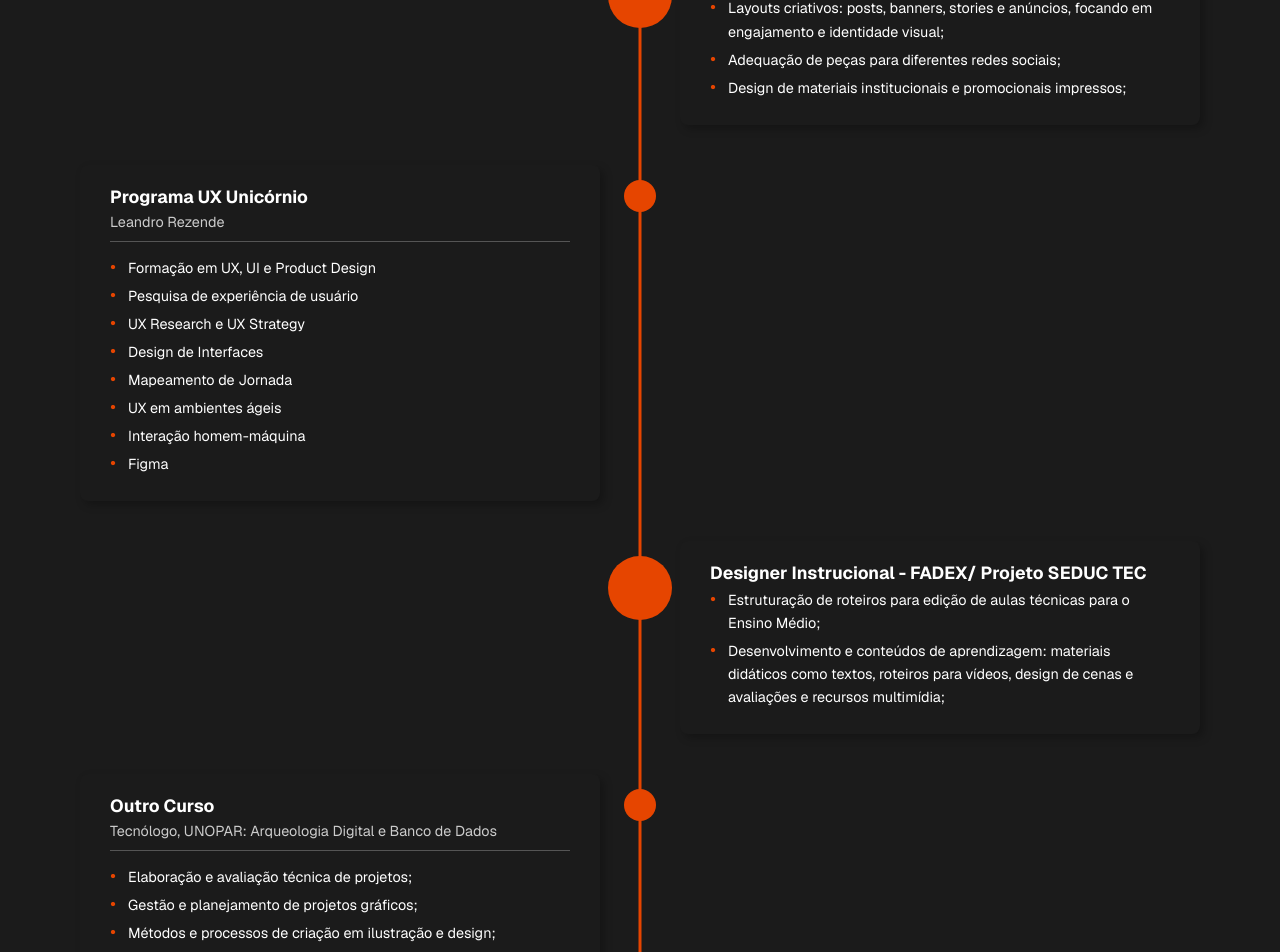
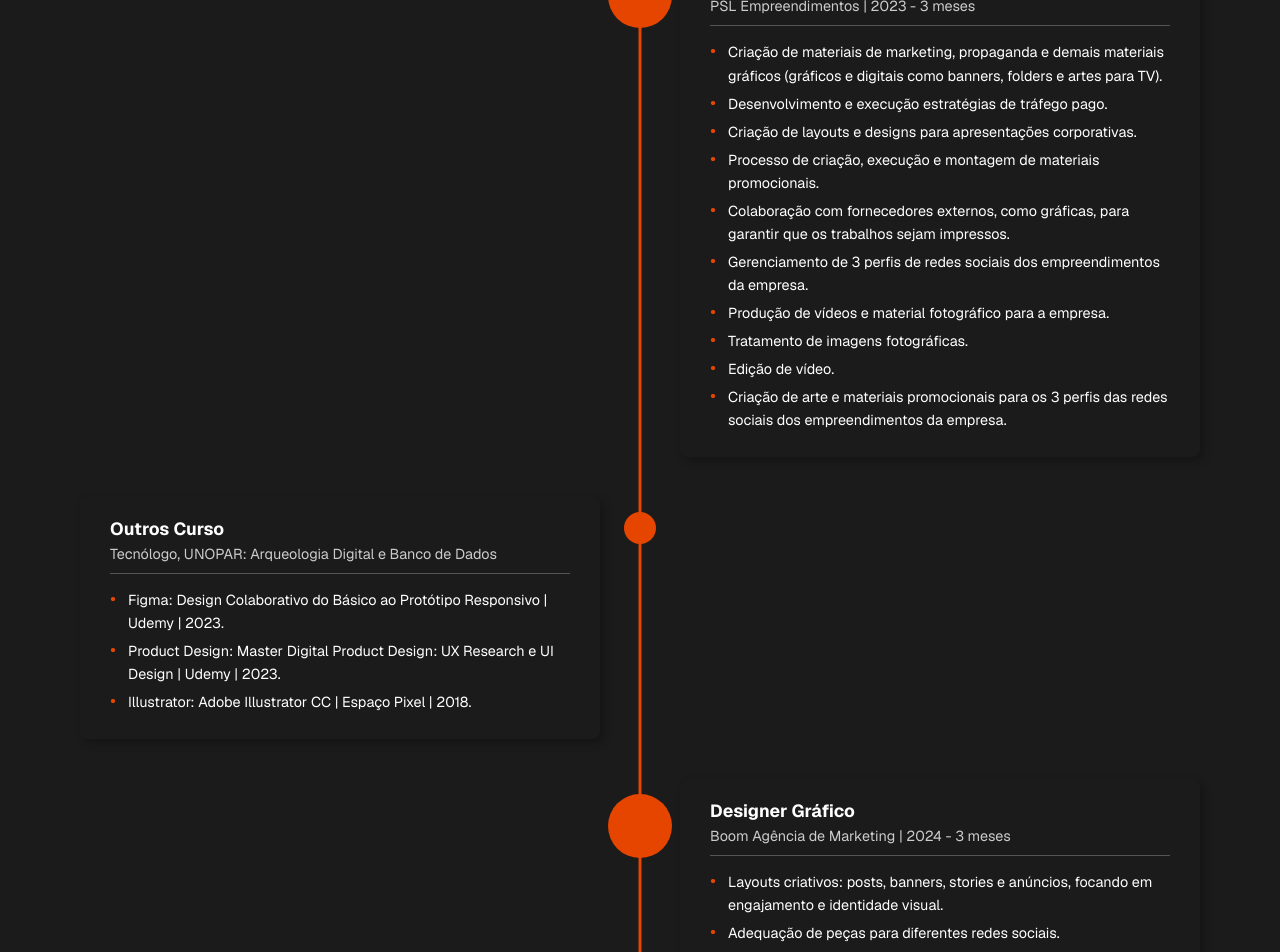
Before and after one commit to dataskeptic/gio-portfolio, a Next.js app: page / in a window 1280 px wide. Shown: the part 4420-5372 px from the top of the page. Built offline with nearby package versions, Linux system fonts and the light colour scheme.

Commit message:
fixing data from timeline

```diff
--- a/src/app/page.js
+++ b/src/app/page.js
@@ -36,83 +36,108 @@ const jaguaracambeData = {
 const timelineData = [
   {
     title: "UX/UI Designer - Freelancer/ ONG",
-    subtitle: "Jaguaracambé",
+    subtitle: "Jaguaracambé | 2023 - 2 meses",
     details: [
-      "UX/UI Design",
-      "Product Design",
-      "Fluxos de Usuário",
-      "Wireframes",
-      "Prototipagem",
-      "Teste de Usabilidade",
-      "Design de Landing Page",
+      "UX/UI Design.",
+      "Product Design.",
+      "Fluxos de Usuário.",
+      "Wireframes.",
+      "Prototipagem.",
+      "Teste de Usabilidade.",
+      "Design de Landing Page.",
     ],
   },
   {
     title: "Superior - Design Gráfico",
-    subtitle: "Tecnólogo, UNOPAR",
+    subtitle: "Tecnólogo, UNOPAR | 2022 - 2023",
     details: [
-      "Criação de projetos de comunicação visual e design;",
-      "Elaboração e avaliação técnica de projetos;",
-      "Gestão e planejamento de projetos gráficos;",
-      "Métodos e processos de criação em ilustração e design;",
+      "Criação de projetos de comunicação visual e design.",
+      "Elaboração e avaliação técnica de projetos.",
+      "Gestão e planejamento de projetos gráficos.",
+      "Métodos e processos de criação em ilustração e design.",
     ],
   },
   {
-    title: "Designer Gráfico - Boon Agência de Marketing",
-    subtitle: "",
+    title: "Estágio - Design Gráfico",
+    subtitle: "PSL Empreendimentos | 2023 - 3 meses",
     details: [
-      "Layouts criativos: posts, banners, stories e anúncios, focando em engajamento e identidade visual;",
-      "Adequação de peças para diferentes redes sociais;",
-      "Design de materiais institucionais e promocionais impressos;",
+      "Criação de materiais de marketing, propaganda e demais materiais gráficos (gráficos e digitais como banners, folders e artes para TV).",
+      "Desenvolvimento e execução estratégias de tráfego pago.",
+      "Criação de layouts e designs para apresentações corporativas.",
+      "Processo de criação, execução e montagem de materiais promocionais.",
+      "Colaboração com fornecedores externos, como gráficas, para garantir que os trabalhos sejam impressos.",
+      "Gerenciamento de 3 perfis de redes sociais dos empreendimentos da empresa.",
+      "Produção de vídeos e material fotográfico para a empresa.",
+      "Tratamento de imagens fotográficas.",
+      "Edição de vídeo.",
+      "Criação de arte e materiais promocionais para os 3 perfis das redes sociais dos empreendimentos da empresa."
+    ],
+
+
+  },
+  {
+    title: "Outros Curso",
+    subtitle: "Tecnólogo, UNOPAR: Arqueologia Digital e Banco de Dados",
+    details: [
+        "Figma: Design Colaborativo do Básico ao Protótipo Responsivo | Udemy | 2023.",
+        "Product Design: Master Digital Product Design: UX Research e UI Design | Udemy | 2023.",
+        "Illustrator: Adobe Illustrator CC | Espaço Pixel | 2018.",
+    ],
+  },
+  {
+    title: "Designer Gráfico",
+    subtitle: "Boom Agência de Marketing | 2024 - 3 meses",
+    details: [
+      "Layouts criativos: posts, banners, stories e anúncios, focando em engajamento e identidade visual.",
+      "Adequação de peças para diferentes redes sociais.",
+      "Design de materiais institucionais e promocionais impressos.",
     ],
   },
   {
     title: "Programa UX Unicórnio",
-    subtitle: "Leandro Rezende",
+    subtitle: "Leandro Rezende | 2024 - 2025",
     details: [
-      "Formação em UX, UI e Product Design",
-      "Pesquisa de experiência de usuário",
-      "UX Research e UX Strategy",
-      "Design de Interfaces",
-      "Mapeamento de Jornada",
-      "UX em ambientes ágeis",
-      "Interação homem-máquina",
-      "Figma",
+      "Formação em UX, UI e Product Design.",
+      "Pesquisa de experiência de usuário.",
+      "UX Research e UX Strategy.",
+      "Design de Interfaces.",
+      "Mapeamento de Jornada.",
+      "UX em ambientes ágeis.",
+      "Interação homem-máquina.",
+      "Figma.",
     ],
   },
   {
-    title: "Designer Instrucional - FADEX/ Projeto SEDUC TEC",
-    subtitle: "",
+    title: "Designer Instrucional",
+    subtitle: "FADEX/ Projeto SEDUC TEC | 2024 - 2025; 1 ano 7 meses",
     details: [
-      "Estruturação de roteiros para edição de aulas técnicas para o Ensino Médio;",
-      "Desenvolvimento e conteúdos de aprendizagem: materiais didáticos como textos, roteiros para vídeos, design de cenas e avaliações e recursos multimídia;",
+      "Estruturação de roteiros para edição de aulas técnicas para o Ensino Médio.",
+      "Desenvolvimento e conteúdos de aprendizagem: materiais didáticos como textos, roteiros para vídeos, design de cenas e avaliações e recursos multimídia.",
     ],
   },
   {
-    title: "Outro Curso",
-    subtitle: "Tecnólogo, UNOPAR: Arqueologia Digital e Banco de Dados",
+    title: "Superior em Arqueologia",
+    subtitle: "UFPI | 2019 - 2025",
     details: [
-        "Elaboração e avaliação técnica de projetos;",
-        "Gestão e planejamento de projetos gráficos;",
-        "Métodos e processos de criação em ilustração e design;",
+      "Superior em Arqueologia, com maior ênfase de estudos em Arqueologia Digital e Banco de Dados. A monografia teve como foco a análise de bancos de dados arqueológicos e a proposta de modelagem para bancos de dados voltados às necessidades arqueológicas e logísticas. O produto proposto está em fase de implementação.",
     ],
   },
   {
-    title: "UX/UI Designer - Freelancer/ ArqueoPro",
-    subtitle: "",
+    title: "UX/UI Designer",
+    subtitle: "Freelancer/ ArqueoPro | 2025 - 6 meses",
     details: [
-      "UX/UI Design",
-      "Product Design",
-      "Arquitetura da Informação",
-      "Pesquisa com usuários",
-      "Fluxos de uso",
-      "Wireframing",
-      "Prototipagem",
-      "Testes de usabilidade",
-      "Style Guide",
-      "Design Gráfico",
-      "Mobile First",
-      "Levantamento de requisitos",
+      "UX/UI Design.",
+      "Product Design.",
+      "Arquitetura da Informação.",
+      "Pesquisa com usuários.",
+      "Fluxos de uso.",
+      "Wireframing.",
+      "Prototipagem.",
+      "Testes de usabilidade.",
+      "Style Guide.",
+      "Design Gráfico.",
+      "Mobile First.",
+      "Levantamento de requisitos.",
     ],
   },
 ];
@@ -340,10 +365,12 @@ export default function Home() {
           <div className={styles.casesGrid}>
             {casesData.map((caseItem, index) => (
               <a key={index} href={caseItem.link} className={styles.caseItem}>
-                <img
+                <Image
                   src={caseItem.image}
                   alt={caseItem.title}
                   className={styles.caseImage}
+                  width={500} // Add appropriate width
+                  height={500} // Add appropriate height
                 />
 
                 <div className={styles.caseItemOverlay}>
```
